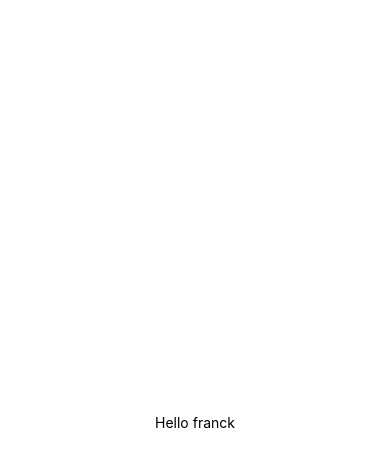
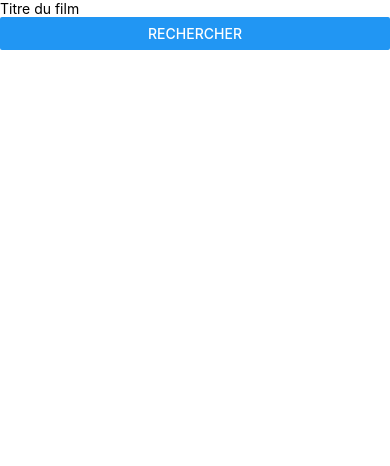
Before and after one commit to free221/franck-bilong, a React Native app: screen / in a window 390 px wide. Shown: the top 466 px of the page. Built offline with nearby package versions, Linux system fonts and the light colour scheme.

Commit message:
nouvelle mise a jour

```diff
--- a/App.js
+++ b/App.js
@@ -1,21 +1,11 @@
-import { StatusBar } from 'expo-status-bar';
-import React from 'react';
-import { StyleSheet, Text, View } from 'react-native';
 
-export default function App() {
-  return (
-    <View style={styles.container}>
-      <Text>Hello franck</Text>
-      <StatusBar style="auto" />
-    </View>
-  );
+import React from 'react'
+import Search from './Components/Search'
+
+export default class App extends React.Component {
+  render() {
+    return (
+      <Search/>
+    )
+  }
 }
-
-const styles = StyleSheet.create({
-  container: {
-    flex: 1,
-    backgroundColor: '#fff',
-    alignItems: 'center',
-    justifyContent: 'center',
-  },
-});
--- /dev/null
+++ b/Components/Search.js
@@ -0,0 +1,15 @@
+import React from 'react'
+import { View, TextInput, Button } from 'react-native'
+
+class Search extends React.Component {
+    render() {
+      return (
+         <View>
+           <TextInput placeholder='Titre du film'/>
+           <Button title='Rechercher' onPress={() => {}}/>
+         </View>
+      )
+    }
+}
+
+export default Search
```
